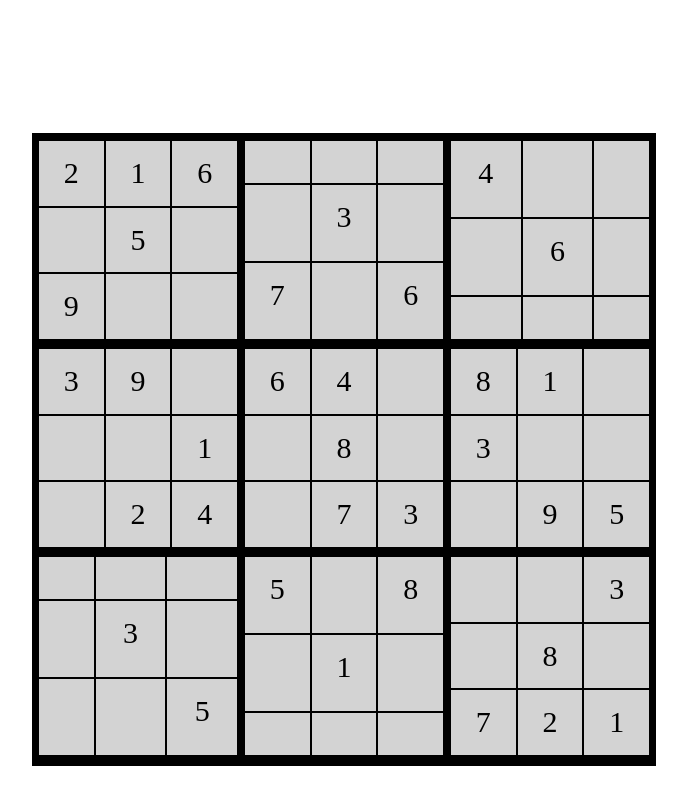
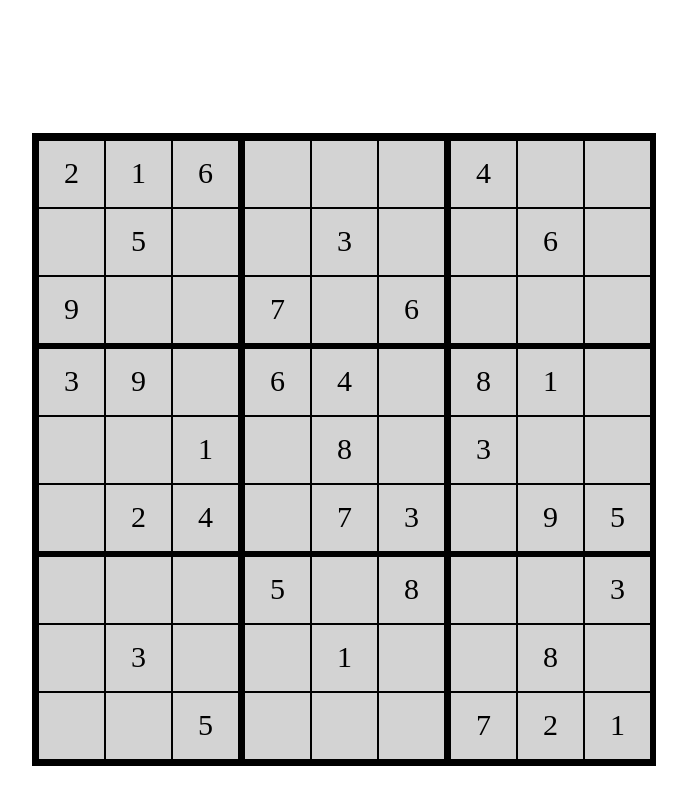
Before and after one commit to shakthivel10/Sudoku-Solver, a plain HTML site: page index.html in a window 1280 px wide. Shown: the whole page, without its empty margins (101-788 px from the left). Drawn offline with Linux system fonts and the light colour scheme.

Commit message:
UI Tweak

```diff
--- a/style.css
+++ b/style.css
@@ -28,6 +28,8 @@ body{
 .grid-item {
     background-color: lightgrey;
     border: 1px solid black;
+    width: 35px;
+    height: 36px;
     padding: 15px;
     font-size: 30px;
     text-align: center;
```
